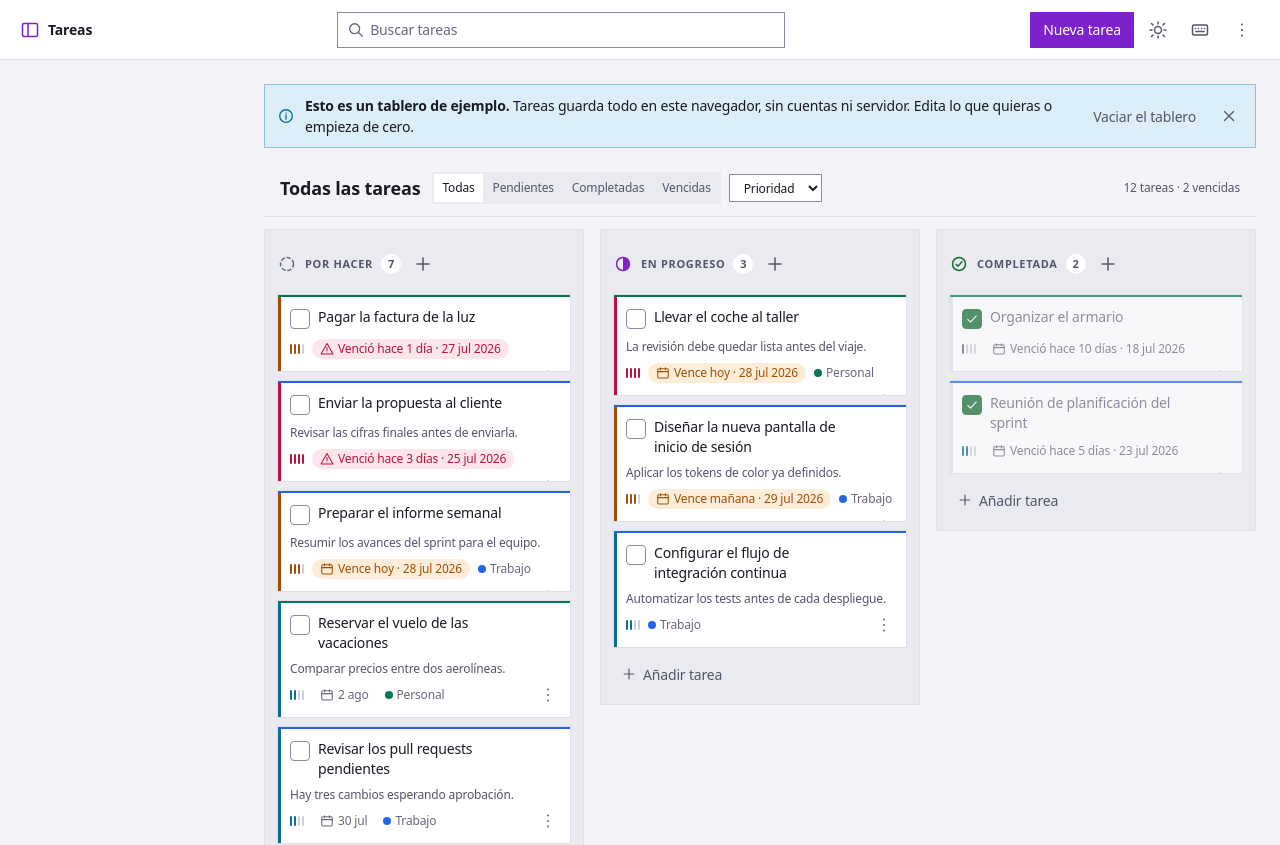
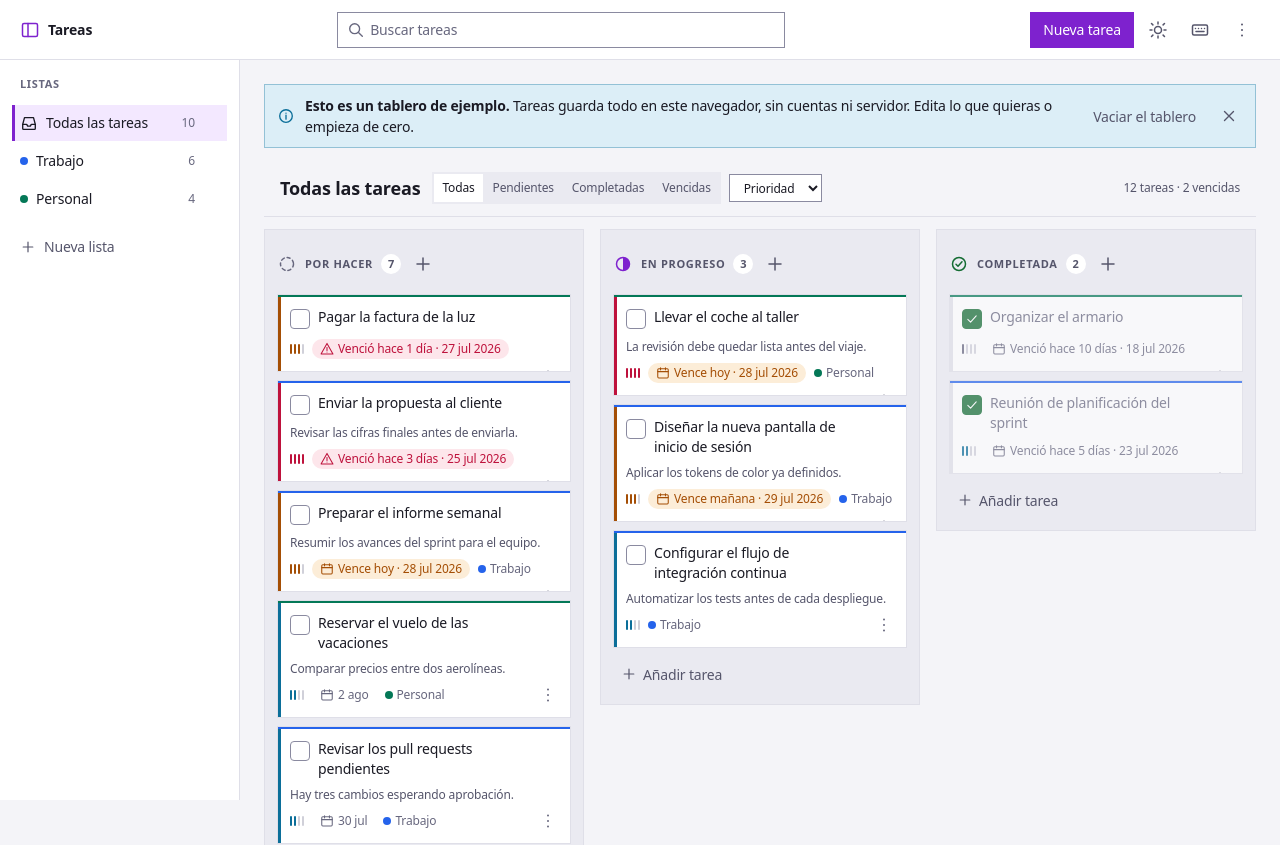
Before and after one commit to NicolasAndradeRetamal/tareas-angular, an Angular app: page /tablero in a window 1280 px wide. Shown: the top 845 px of the page. Built offline with nearby package versions, Linux system fonts and the light colour scheme.

Commit message:
fix: restore the sidebar on desktop widths

```diff
--- a/src/app/features/board/board-page.css
+++ b/src/app/features/board/board-page.css
@@ -140,6 +140,9 @@
     z-index: 10;
     height: calc(100dvh - 3.75rem);
     transform: none;
+    /* The drawer hides itself to stay out of the tab order; here it is permanent. */
+    visibility: visible;
+    transition: none;
     flex-shrink: 0;
   }
 }
```
Also changed, not shown: 1 other file (tests, documents, lock files or other folders).
